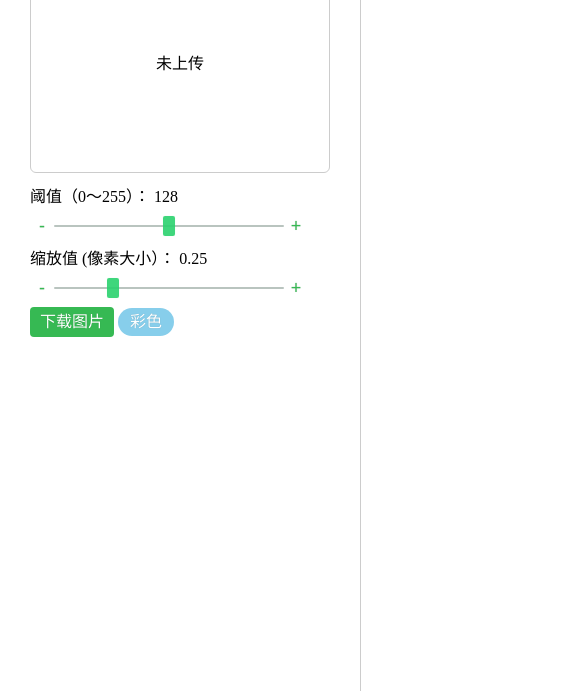
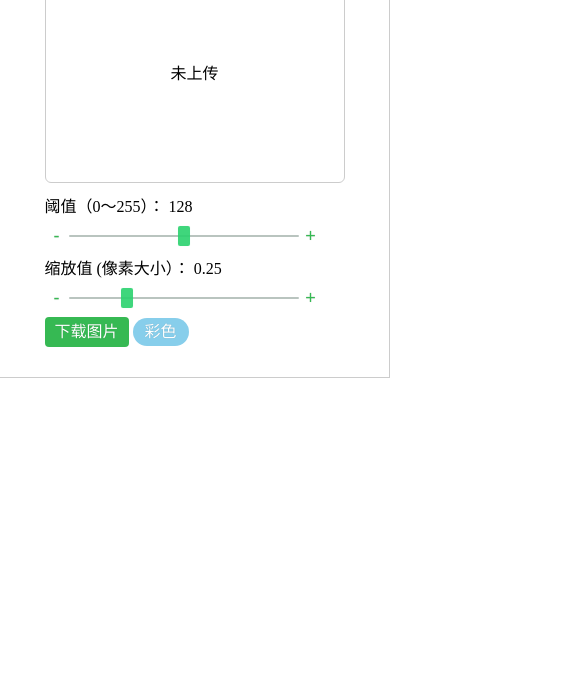
Before and after one commit to wskytop/marks, a plain HTML site: page demo/pixels/index.html in a window 390 px wide. Shown: the part 153-844 px from the top of the page, 585 px wide, since content can reach past the window. Drawn offline with Linux system fonts and the light colour scheme.

Commit message:
fix: 提交

```diff
--- a/demo/pixels/css/style.css
+++ b/demo/pixels/css/style.css
@@ -28,10 +28,11 @@ a {
 }
 
 .left {
-  /* width: 400px; */
   height: 100vh;
   border-right: 1px solid #ccc;
   padding: 30px;
+  display: flex;
+  justify-content: center;
 }
 
 .right {
@@ -174,3 +175,15 @@ input[type='range']::-webkit-slider-thumb {
   margin: 0 auto;
   max-width: 500px;
 }
+
+@media (max-width: 800px) {
+  .wrap {
+    flex-direction: column;
+    margin: 10px auto;
+  }
+
+  .left {
+    height: 100%;
+    border-bottom: 1px solid #ccc;
+  }
+}
--- a/demo/pixels/index.html
+++ b/demo/pixels/index.html
@@ -9,6 +9,7 @@
   <body>
     <div class="wrap">
       <div class="left">
+        <div>
           <h2>像素化</h2>
           <div class="flex aic mgt10">
             <div class="upload">
@@ -75,6 +76,7 @@
             彩色
           </div>
         </div>
+      </div>
       <div class="right">
         <canvas id="canvas"></canvas>
       </div>
```
Also changed, not shown: demo/index.html (+3 -0 lines). Lines whose indentation alone changed are shown as unchanged.
